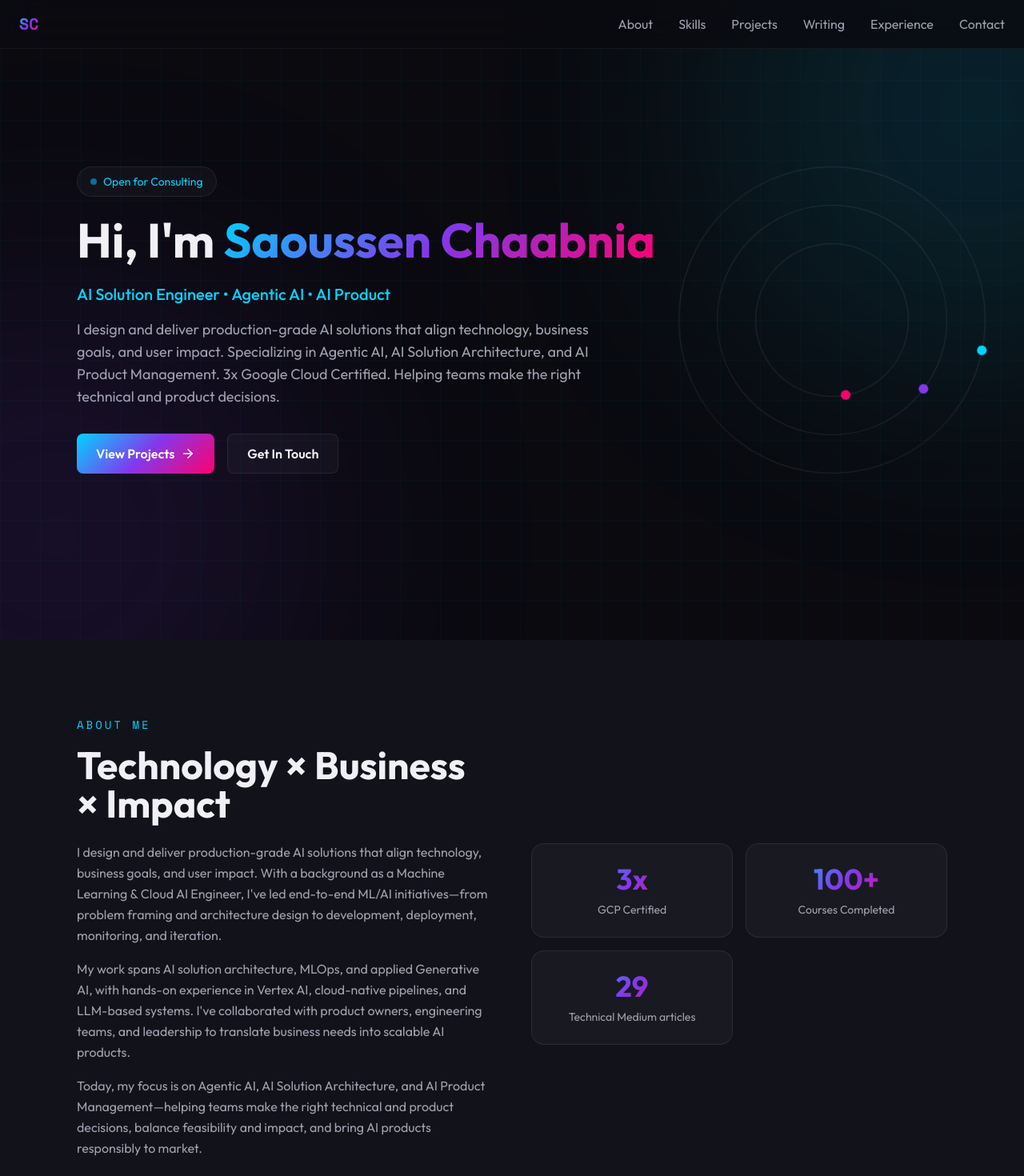
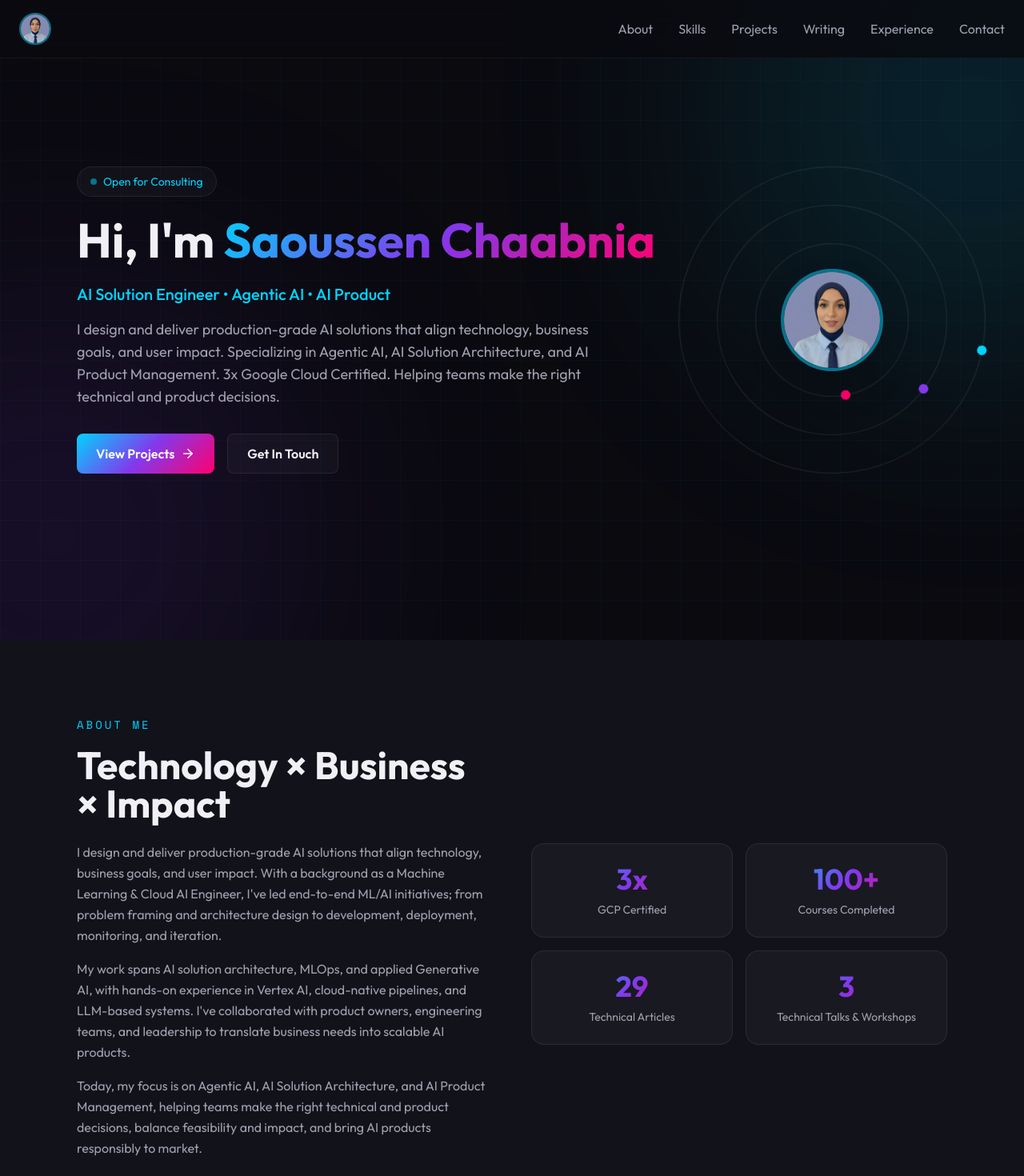
Before and after one commit to Saoussen-CH/Saoussen-CH.github.io, a React (Vite) app: page / in a window 1280 px wide. Shown: the top 1470 px of the page at 80% size. Built offline with nearby package versions, Linux system fonts and the light colour scheme; the HTML template or start-up script is replaced by a standard one.

Commit message:
Add profile photo and update portfolio content
   - Add profile photo to navbar and hero section center
   - Add Sessionize to social links with official icon
   - Update article links for newly published MLOps and Multi-Agent posts
   - Update portfolio stats to include talks and workshops

```diff
--- a/src/components/Contact.tsx
+++ b/src/components/Contact.tsx
@@ -15,6 +15,11 @@ const iconMap: Record<string, React.ReactNode> = {
   substack: (
     <svg viewBox="0 0 24 24" fill="currentColor" className="w-6 h-6">
       <path d="M22.539 8.242H1.46V5.406h21.08v2.836zM1.46 10.812V24L12 18.11 22.54 24V10.812H1.46zM22.54 0H1.46v2.836h21.08V0z" />
+    </svg>
+  ),
+  sessionize: (
+    <svg viewBox="0 0 24 24" fill="currentColor" className="w-6 h-6">
+      <path d="M12 0c6.628 0 12 5.372 12 12v10c0 1.097-.903 2-2 2h-7.5l-.001-.169c-.049-2.894-1.347-4.902-3.709-5.96L24 12l-.32-.109c-2.858-.999-5.251-2.462-7.18-4.391c-1.928-1.928-3.392-4.322-4.391-7.181L12 0L4 18c0 .667.167 1.167.5 1.5c.334.334.834.5 1.5.5l.187.001c3.771.04 5.313 1.295 5.313 3.999H2c-1.097 0-2-.903-2-2V2C0 .903.903 0 2 0h10Zm7.207 4.793c-.781-.781-1.73-1.097-2.121-.707c-.39.39-.074 1.34.707 2.121c.781.781 1.731 1.098 2.121.707c.391-.39.074-1.34-.707-2.121Z" />
     </svg>
   ),
 };
@@ -35,7 +40,7 @@ export function Contact() {
           <h2 className="section-title mb-6">Let's Work Together</h2>
           <p className="text-text-secondary text-lg mb-10">
             Whether you're exploring AI agents, need an architecture review, want to bring an AI product to market,
-            or need help balancing feasibility and impact — let's talk. I'm also available for speaking engagements
+            or need help balancing feasibility and impact, let's talk. I'm also available for speaking engagements
             and knowledge-sharing opportunities.
           </p>
         </motion.div>
@@ -65,7 +70,7 @@ export function Contact() {
           initial={{ opacity: 0, y: 20 }}
           animate={isInView ? { opacity: 1, y: 0 } : {}}
           transition={{ delay: 0.3 }}
-          className="flex flex-wrap justify-center gap-4"
+          className="flex justify-center gap-4"
         >
           {socialLinks.map((link, index) => (
             <motion.a
--- a/src/components/Hero.tsx
+++ b/src/components/Hero.tsx
@@ -65,7 +65,7 @@ export function Hero() {
         </motion.div>
       </div>
 
-      {/* Decorative Orbits */}
+      {/* Decorative Orbits with Profile Photo */}
       <div className="absolute right-12 top-1/2 -translate-y-1/2 w-96 h-96 hidden lg:block">
         {[1, 2, 3].map((i) => (
           <motion.div
@@ -91,6 +91,19 @@ export function Hero() {
             />
           </motion.div>
         ))}
+        {/* Profile Photo in Center */}
+        <motion.div
+          initial={{ opacity: 0, scale: 0.8, x: '-50%', y: '-50%' }}
+          animate={{ opacity: 1, scale: 1, x: '-50%', y: '-50%' }}
+          transition={{ duration: 0.5, delay: 0.3 }}
+          className="absolute w-32 h-32 top-1/2 left-1/2"
+        >
+          <img
+            src="/profile-photo.png"
+            alt={profile.name}
+            className="w-full h-full object-cover rounded-full border-4 border-accent-cyan/50 shadow-2xl"
+          />
+        </motion.div>
       </div>
     </section>
   );
--- a/src/components/Navbar.tsx
+++ b/src/components/Navbar.tsx
@@ -34,9 +34,13 @@ export function Navbar() {
       }`}
     >
       <div className="max-w-7xl mx-auto px-6 py-4 flex justify-between items-center">
-        {/* Logo */}
-        <a href="#" className="font-mono text-xl font-bold gradient-text">
-          SC
+        {/* Logo with Profile Photo */}
+        <a href="#">
+          <img
+            src="/profile-photo.png"
+            alt="Saoussen Chaabnia"
+            className="w-10 h-10 rounded-full object-cover border-2 border-accent-cyan/50"
+          />
         </a>
 
         {/* Desktop Navigation */}
--- a/src/data/articles.ts
+++ b/src/data/articles.ts
@@ -20,11 +20,11 @@ export const articles: Article[] = [
     id: 'distributed-mas-part-6',
     emoji: '🌐',
     category: 'Agentic AI',
-    date: 'Coming Soon',
+    date: 'Jan 2026',
     title: 'Building Distributed Multi-Agent Systems with Google\'s AI Stack: Part 6',
     excerpt: 'The final part covering advanced deployment patterns and production best practices for distributed multi-agent systems.',
     tags: ['Multi-Agent', 'Google Cloud', 'Production', 'Best Practices'],
-    url: 'https://medium.com/@saoussen.chaabnia',
+    url: 'https://medium.com/google-cloud/building-distributed-multi-agent-systems-with-googles-ai-stack-part-6-d303c9f78469',
   },
   {
     id: 'distributed-mas-part-5',
@@ -286,31 +286,31 @@ export const articles: Article[] = [
     id: 'mlops-prediction-pipeline',
     emoji: '🚀',
     category: 'MLOps',
-    date: 'Coming Soon',
+    date: 'Jan 2026',
     title: 'Production Prediction Pipeline: From Champion Model to Batch Predictions',
     excerpt: 'Building prediction pipelines that take champion models from the registry to serving batch predictions reliably at scale.',
     tags: ['Prediction', 'Batch', 'Model Registry', 'Serving'],
-    url: 'https://medium.com/@saoussen.chaabnia',
+    url: 'https://medium.com/google-cloud/production-ready-mlops-on-gcp-part-6-prediction-pipeline-from-champion-model-to-batch-predictions-a16ee64dedf0',
   },
   {
     id: 'mlops-cicd',
     emoji: '🔄',
     category: 'MLOps',
-    date: 'Coming Soon',
+    date: 'Jan 2026',
     title: 'CI/CD for ML: Automating from Code to Production',
     excerpt: 'Implementing continuous integration and deployment for ML systems, including testing strategies, model validation, and automated rollouts.',
     tags: ['CI/CD', 'Automation', 'Testing', 'Deployment'],
-    url: 'https://medium.com/@saoussen.chaabnia',
+    url: 'https://medium.com/google-cloud/production-ready-mlops-on-gcp-part-7-ci-cd-for-ml-d3ca1bde0a14',
   },
   {
     id: 'mlops-monitoring',
     emoji: '📊',
     category: 'MLOps',
-    date: 'Coming Soon',
+    date: 'Jan 2026',
     title: 'Model Monitoring & Continuous Training: Keeping Models Fresh',
     excerpt: 'Strategies for monitoring model performance in production, detecting drift, and implementing continuous training pipelines.',
     tags: ['Monitoring', 'Drift', 'Continuous Training', 'Observability'],
-    url: 'https://medium.com/@saoussen.chaabnia',
+    url: 'https://medium.com/google-cloud/production-ready-mlops-on-gcp-part-8-model-monitoring-continuous-training-f244bc046014',
   },
   // ============================================
   // ADD YOUR NEW ARTICLES BELOW
--- a/src/data/profile.ts
+++ b/src/data/profile.ts
@@ -20,12 +20,12 @@ export const profile = {
   // About section - Updated to match LinkedIn
   aboutParagraphs: [
     `I design and deliver production-grade AI solutions that align technology, business goals, and user impact.
-     With a background as a Machine Learning & Cloud AI Engineer, I've led end-to-end ML/AI initiatives—from
+     With a background as a Machine Learning & Cloud AI Engineer, I've led end-to-end ML/AI initiatives; from
      problem framing and architecture design to development, deployment, monitoring, and iteration.`,
     `My work spans AI solution architecture, MLOps, and applied Generative AI, with hands-on experience in
      Vertex AI, cloud-native pipelines, and LLM-based systems. I've collaborated with product owners, engineering
      teams, and leadership to translate business needs into scalable AI products.`,
-    `Today, my focus is on Agentic AI, AI Solution Architecture, and AI Product Management—helping teams make
+    `Today, my focus is on Agentic AI, AI Solution Architecture, and AI Product Management, helping teams make
      the right technical and product decisions, balance feasibility and impact, and bring AI products responsibly
      to market.`,
   ],
@@ -34,7 +34,8 @@ export const profile = {
   stats: [
     { value: '3x', label: 'GCP Certified' },
     { value: '100+', label: 'Courses Completed' },
-    { value: '29', label: 'Technical Medium articles' },
+    { value: '29', label: 'Technical Articles' },
+    { value: '3', label: 'Technical Talks & Workshops' },
   ],
 };
 
@@ -226,6 +227,7 @@ export const socialLinks: SocialLink[] = [
   { name: 'GitHub', url: 'https://github.com/Saoussen-CH', icon: 'github' },
   { name: 'Medium', url: 'https://medium.com/@saoussen.chaabnia', icon: 'medium' },
   { name: 'Substack', url: 'https://substack.com/@saoussenchaabnia', icon: 'substack' },
+  { name: 'Sessionize', url: 'https://sessionize.com/saoussen-chaabnia/', icon: 'sessionize' },
 ];
 
 export const calendlyLink = {
```
Also changed, not shown: public/profile-photo.jpg (added), public/profile-photo.png (added).
